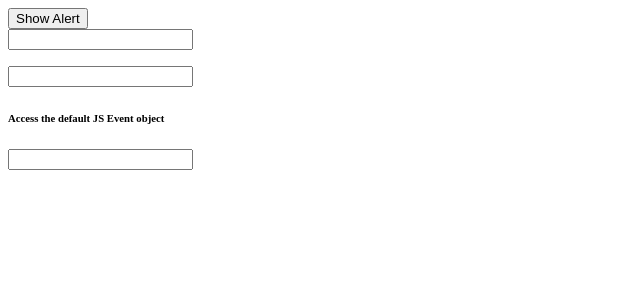
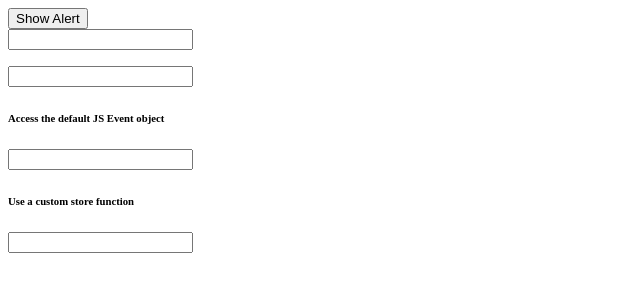
Before and after one commit to Timidfriendly/Udemy-Vue-JS2, a website: page exercises/exercise-2/index.html in a window 1280 px wide. Shown: the whole page, without its empty margins (0-640 px from the left). Drawn offline with nearby package versions, Linux system fonts and the light colour scheme.

Commit message:
Section 2 - using store function

```diff
--- a/exercises/exercise-2/app.js
+++ b/exercises/exercise-2/app.js
@@ -9,6 +9,9 @@ new Vue({
             },
             listenAndStoreValue: function(event) {
                 this.value = event.target.value;
+            },
+            store: function (event) {
+                this.value = event
             }
         }
     });
--- a/exercises/exercise-2/index.html
+++ b/exercises/exercise-2/index.html
@@ -3,7 +3,7 @@
 <head>
     <meta charset="utf-8">
     <meta http-equiv="x-ua-compatible" content="ie=edge">
-    <title>VueJS Exercise 1</title>
+    <title>VueJS Exercise 2</title>
     <meta name="description" content="">
     <script src="https://unpkg.com/vue/dist/vue.js"></script>
 </head>
@@ -30,6 +30,12 @@
         <input type="text" v-on:keyup.enter="value = $event.target.value">
         <p>{{ value }}</p>
     </div>
+
+    <h6>Use a custom store function</h6>
+    <div>
+        <input type="text" v-on:keyup.enter="store($event.target.value)">
+        <p>{{ value }}</p>
+    </div>
 </div>
 
 <script src="app.js"></script>
```
